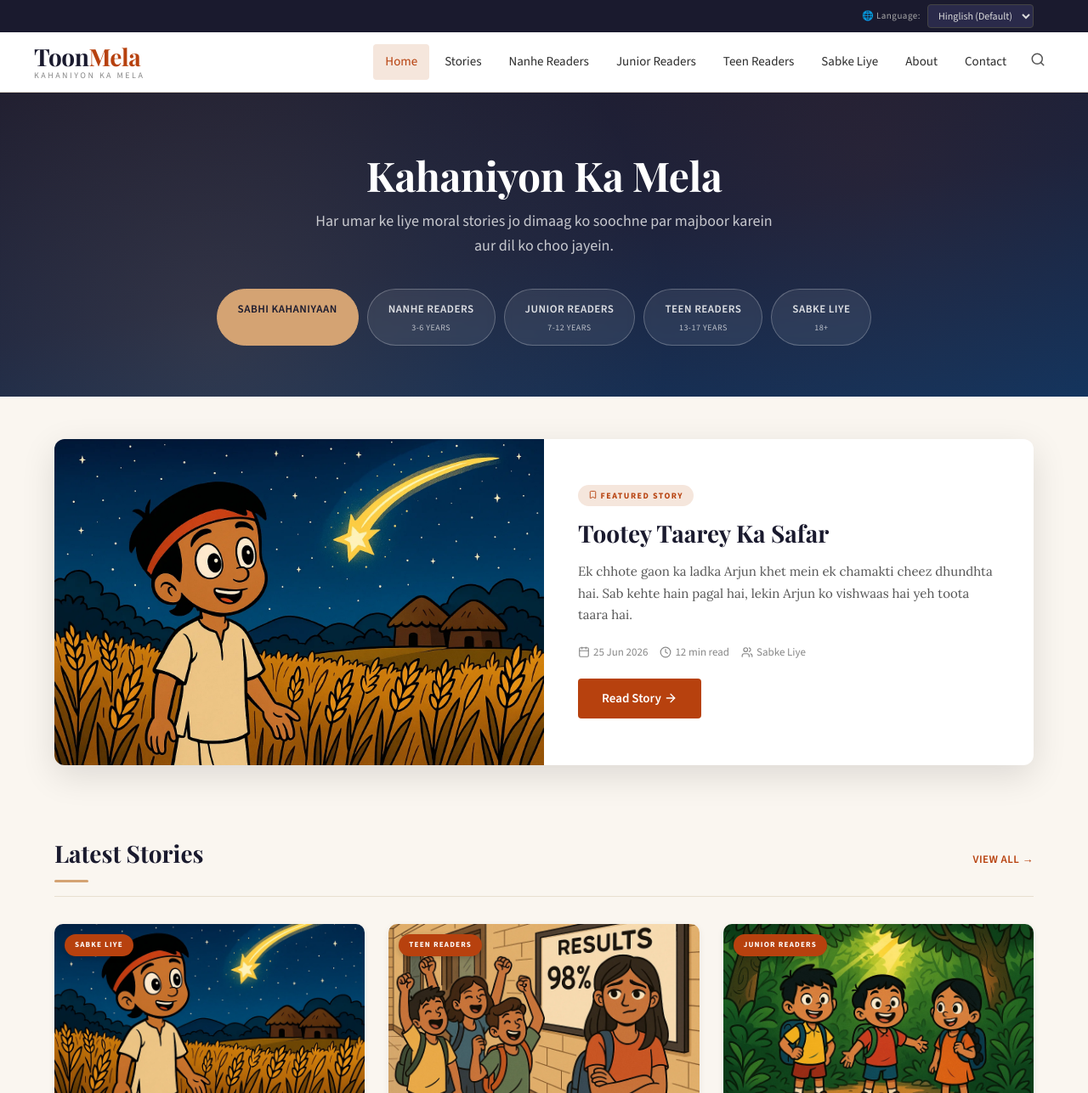
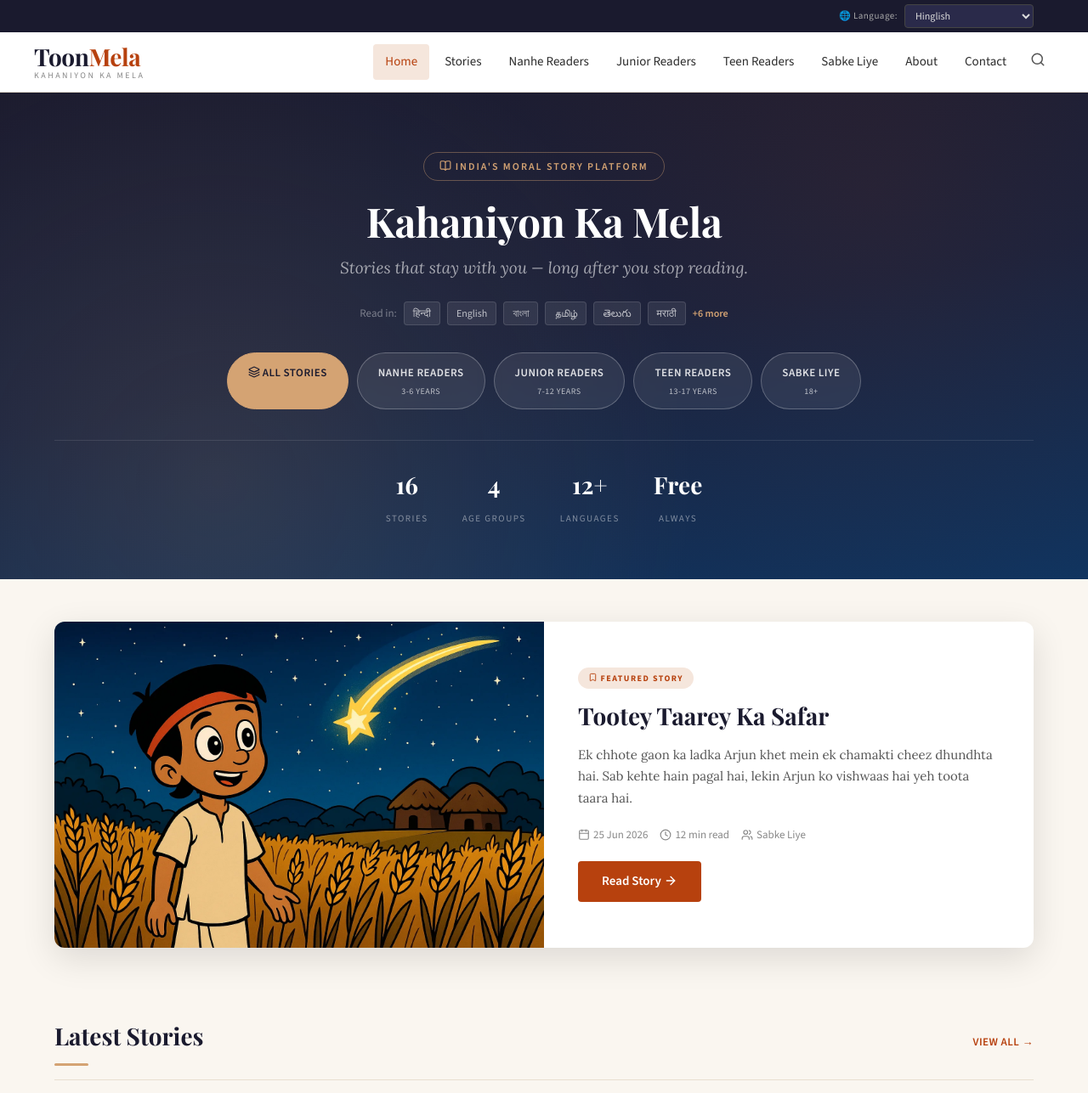
Before and after one commit to davindersingh9516-lgtm/toonmela-, a PHP site: page / in a window 1280 px wide. Shown: the top 1287 px of the page at 85% size. Run offline with PHP 8.4, Linux system fonts and the light colour scheme; some web fonts are replaced.

Commit message:
Premium publisher overhaul: hero, cards, story pages, icons
Homepage:
- Dark gradient hero with "India's Moral Story Platform" badge
- Multilingual language chips (12+ languages shown)
- Live stats: Stories, Age Groups, Languages, Free
- Italic tagline for premium editorial feel

Story Pages:
- Reading progress bar (gradient accent/gold)
- Larger 40px title, 19px body text, 1.9 line-height
- Premium blockquotes with gold border + gradient bg
- Moral box with decorative star badge + gold accent
- In-story images with shadow + rounded corners
- Story headings with subtle bottom border

Cards:
- Fixed 200px image height - titles/excerpts ALWAYS visible
- Lucide calendar + clock icons in footer
- 3-line excerpt clamp with ellipsis
- Premium shadow on hover

Icons:
- Lucide icons throughout: search, menu, calendar, clock
- Social media: facebook, instagram, twitter, youtube
- Featured story: bookmark, arrow-right, users

Language:
- Hinglish as default (pageLanguage: hi-Latn)
- Proper dropdown with script names

Co-Authored-By: Claude Sonnet 4.6 <noreply@anthropic.com>

```diff
--- a/css/style.css
+++ b/css/style.css
@@ -137,6 +137,44 @@ ul { list-style: none; }
     max-width: 540px; margin: 0 auto 36px; line-height: 1.6;
     font-family: var(--font-ui);
 }
+.hero-badge {
+    display: inline-block; font-family: var(--font-ui); font-size: 12px; font-weight: 600;
+    text-transform: uppercase; letter-spacing: 2px; color: var(--gold);
+    border: 1px solid rgba(212,163,115,0.4); padding: 6px 18px; border-radius: 50px;
+    margin-bottom: 20px;
+}
+.hero-sub {
+    font-family: var(--font-b) !important; font-style: italic;
+    font-size: 19px !important; color: rgba(255,255,255,0.6) !important;
+    margin-bottom: 24px !important;
+}
+.hero-langs {
+    display: flex; align-items: center; justify-content: center; gap: 8px;
+    flex-wrap: wrap; margin-bottom: 32px;
+    font-family: var(--font-ui); font-size: 13px; color: rgba(255,255,255,0.4);
+}
+.hero-lang {
+    background: rgba(255,255,255,0.08); border: 1px solid rgba(255,255,255,0.12);
+    padding: 3px 10px; border-radius: 4px; color: rgba(255,255,255,0.7);
+    font-size: 12px;
+}
+.hero-lang-more {
+    color: var(--gold); font-weight: 600; font-size: 12px;
+    cursor: pointer;
+}
+.hero-stats {
+    display: flex; justify-content: center; gap: 40px; margin-top: 36px;
+    padding-top: 28px; border-top: 1px solid rgba(255,255,255,0.1);
+}
+.hero-stat { text-align: center; }
+.hero-stat strong {
+    display: block; font-family: var(--font-h); font-size: 28px;
+    color: #fff; font-weight: 700;
+}
+.hero-stat span {
+    font-family: var(--font-ui); font-size: 11px; color: rgba(255,255,255,0.45);
+    text-transform: uppercase; letter-spacing: 1.5px;
+}
 .age-selector { display: flex; justify-content: center; gap: 10px; flex-wrap: wrap; }
 .age-btn {
     font-family: var(--font-ui); font-size: 13px; font-weight: 600;
--- a/includes/header.php
+++ b/includes/header.php
@@ -49,28 +49,26 @@
     <div class="container">
         <label>&#127760; Language:</label>
         <select class="lang-select" id="langSelect" onchange="changeLanguage(this.value)">
-            <option value="">Hinglish (Default)</option>
+            <option value="">Hinglish</option>
+            <option value="en">English</option>
             <option value="hi">हिन्दी</option>
-            <option value="en">English</option>
-            <option value="bn">বাংলা</option>
-            <option value="ta">தமிழ்</option>
-            <option value="te">తెలుగు</option>
-            <option value="mr">मराठी</option>
-            <option value="gu">ગુજરાતી</option>
-            <option value="kn">ಕನ್ನಡ</option>
-            <option value="ml">മലയാളം</option>
-            <option value="pa">ਪੰਜਾਬੀ</option>
-            <option value="ur">اردو</option>
-            <option value="or">ଓଡ଼ିଆ</option>
-            <option value="as">অসমীয়া</option>
-            <option value="sa">संस्कृतम्</option>
+            <option value="bn">বাংলা (Bengali)</option>
+            <option value="ta">தமிழ் (Tamil)</option>
+            <option value="te">తెలుగు (Telugu)</option>
+            <option value="mr">मराठी (Marathi)</option>
+            <option value="gu">ગુજરાતી (Gujarati)</option>
+            <option value="kn">ಕನ್ನಡ (Kannada)</option>
+            <option value="ml">മലയാളം (Malayalam)</option>
+            <option value="pa">ਪੰਜਾਬੀ (Punjabi)</option>
+            <option value="ur">اردو (Urdu)</option>
+            <option value="or">ଓଡ଼ିଆ (Odia)</option>
         </select>
         <div id="google_translate_element" style="display:none"></div>
     </div>
 </div>
 <script>
 function googleTranslateElementInit(){
-    new google.translate.TranslateElement({pageLanguage:'hi',includedLanguages:'hi,en,bn,ta,te,mr,gu,kn,ml,pa,ur,or,as,sa',autoDisplay:false},'google_translate_element');
+    new google.translate.TranslateElement({pageLanguage:'hi-Latn',includedLanguages:'en,hi,bn,ta,te,mr,gu,kn,ml,pa,ur,or',autoDisplay:false},'google_translate_element');
 }
 function changeLanguage(lang){
     if(!lang){
--- a/includes/story-layout.php
+++ b/includes/story-layout.php
@@ -113,6 +113,11 @@ foreach ($all_schemas as $schema) {
 }
 ?>
 
+<div class="reading-progress" id="readingProgress"></div>
+<script>
+window.addEventListener('scroll',function(){var h=document.documentElement,b=document.body,st=h.scrollTop||b.scrollTop,sh=h.scrollHeight||b.scrollHeight,ch=h.clientHeight;document.getElementById('readingProgress').style.width=((st/(sh-ch))*100)+'%';});
+</script>
+
 <div class="container">
     <nav class="breadcrumbs" aria-label="Breadcrumb">
         <a href="<?php echo SITE_URL; ?>">Home</a><span class="sep">/</span>
--- a/index.php
+++ b/index.php
@@ -27,16 +27,35 @@ $age_groups = get_age_groups();
 
 <section class="hero">
     <div class="container">
+        <div class="hero-badge"><i data-lucide="book-open" style="width:14px;height:14px;display:inline;vertical-align:-2px"></i> India's Moral Story Platform</div>
         <h1>Kahaniyon Ka Mela</h1>
-        <p>Har umar ke liye moral stories jo dimaag ko soochne par majboor karein aur dil ko choo jayein.</p>
+        <p class="hero-sub">Stories that stay with you — long after you stop reading.</p>
+        <div class="hero-langs">
+            <span>Read in:</span>
+            <span class="hero-lang">हिन्दी</span>
+            <span class="hero-lang">English</span>
+            <span class="hero-lang">বাংলা</span>
+            <span class="hero-lang">தமிழ்</span>
+            <span class="hero-lang">తెలుగు</span>
+            <span class="hero-lang">मराठी</span>
+            <span class="hero-lang-more">+6 more</span>
+        </div>
         <div class="age-selector">
-            <a href="<?php echo SITE_URL; ?>stories.php" class="age-btn active">Sabhi Kahaniyaan</a>
+            <a href="<?php echo SITE_URL; ?>stories.php" class="age-btn active">
+                <i data-lucide="layers" style="width:14px;height:14px;display:inline;vertical-align:-2px"></i> All Stories
+            </a>
             <?php foreach ($age_groups as $slug => $info) : ?>
                 <a href="<?php echo SITE_URL . 'age/' . $slug . '.php'; ?>" class="age-btn">
                     <?php echo e($info['label']); ?>
                     <span class="age-range"><?php echo e($info['range']); ?></span>
                 </a>
             <?php endforeach; ?>
+        </div>
+        <div class="hero-stats">
+            <div class="hero-stat"><strong><?php echo count($all_stories); ?></strong><span>Stories</span></div>
+            <div class="hero-stat"><strong>4</strong><span>Age Groups</span></div>
+            <div class="hero-stat"><strong>12+</strong><span>Languages</span></div>
+            <div class="hero-stat"><strong>Free</strong><span>Always</span></div>
         </div>
     </div>
 </section>
```
Also changed, not shown: other parts of css/style.css (+57 -28 lines).
